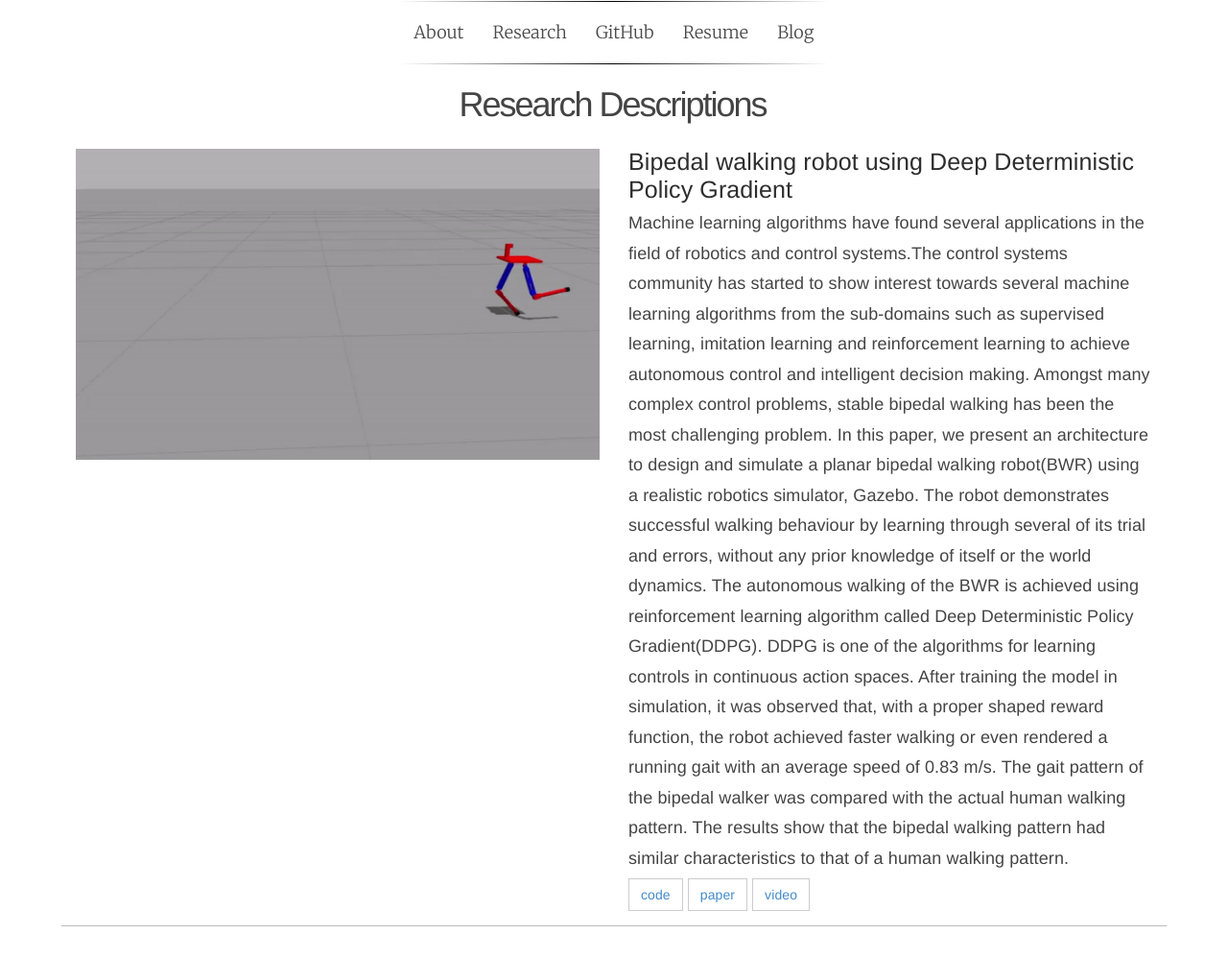
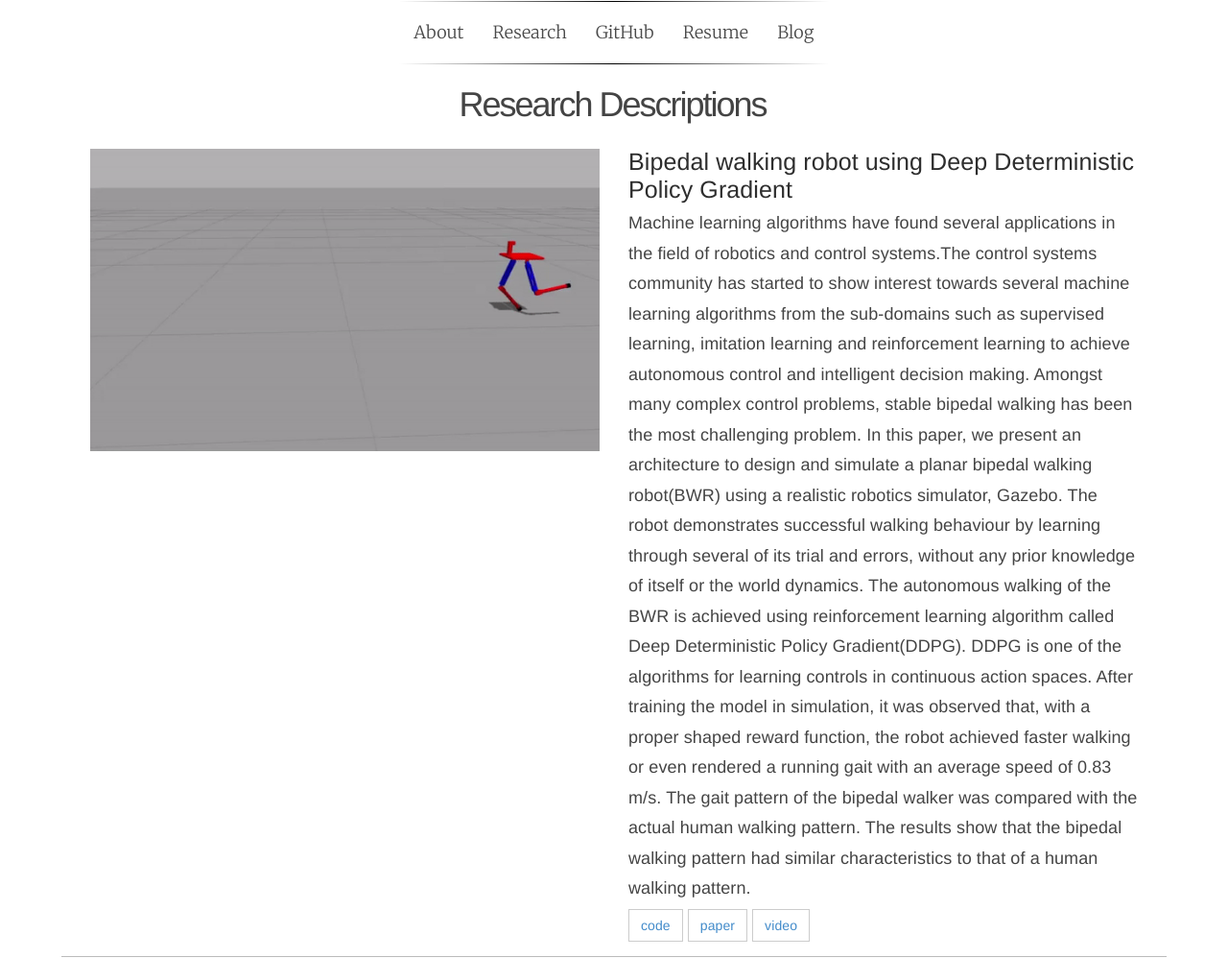
Before and after one commit to navuboy/navuboy.github.io, a Jekyll site: the page built from research.html, in a window 1280 px wide. Shown: the whole page at 96% size. Built offline with Jekyll 4.4.1, drawn with Linux system fonts in a browser that asks for light colours; some web fonts are replaced; before the commit the page ends 966 px from its top, so only the background shows below that.

Commit message:
added research

```diff
--- a/_includes/research.md
+++ b/_includes/research.md
@@ -12,7 +12,7 @@
 <h1 class="rsection">Research Descriptions</h1>
 
 <div class="container-fluid">
-  <div class="row">
+  <div class="column">
     <div class="col-md-6">
         <img class="rimg" src="{{ site.github.url }}/media/biped_training.gif" />
     </div>
```
